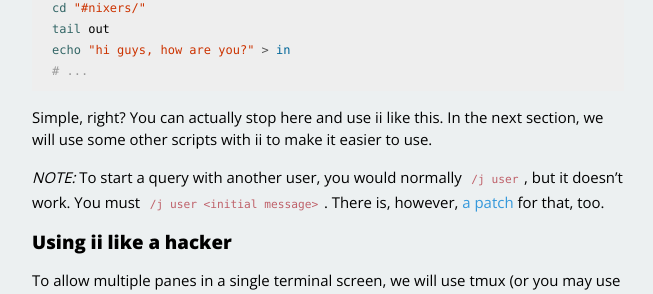
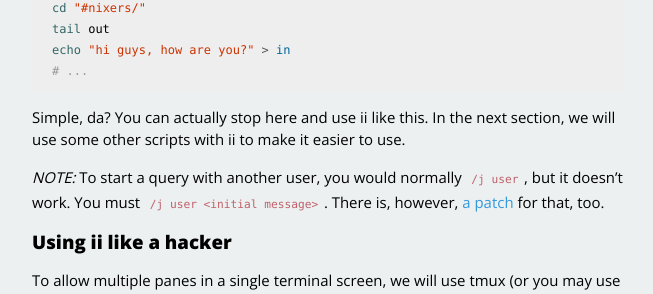
Before and after one commit to lugovskoy/lugovskoy.github.io, a Jekyll site: the page built from _posts/2014-03-29-ii-irc-it.markdown, in a window 1280 px wide and 1400 px high, scrolled down 1107 px. Shown: the part 153-447 px from the top of the window, without its empty margins (312-965 px from the left). Built offline with Jekyll 4.4.1, drawn with Linux system fonts in a browser that asks for light colours; Markdown is read by kramdown in place of the engine named in the settings; some of the changed text lies outside the part shown.

Commit message:
Blog update

```diff
--- a/_posts/2014-03-29-ii-irc-it.markdown
+++ b/_posts/2014-03-29-ii-irc-it.markdown
@@ -45,7 +45,7 @@ echo "hi guys, how are you?" > in
 # ...
 {% endhighlight %}
 
-Simple, right? You can actually stop here and use ii like this. In the next section, we will use some other scripts with ii to make it easier to use.
+Simple, da? You can actually stop here and use ii like this. In the next section, we will use some other scripts with ii to make it easier to use.
 
 *NOTE:* To start a query with another user, you would normally `/j user`, but it doesn't work. You must `/j user <initial message>`. There is, however, [a patch][joinuser] for that, too.
 
--- a/index.html
+++ b/index.html
@@ -9,7 +9,7 @@ title: Bugs of Berk
    <h2>Blog posts</h2>
    <ul class="posts">
       {% for post in site.posts %}
-      <li><span>{{ post.date | date_to_string }}</span> <a href="{{ post.url }}">{{ post.title }}</a></li>
+      <li><span>&gt; {{ post.date | date_to_string }}</span> <a href="{{ post.url }}">{{ post.title }}</a></li>
       {% endfor %}
    </ul>
 </div>
```
Also changed, not shown: other parts of _posts/2014-03-29-ii-irc-it.markdown (+1 -1 lines).
